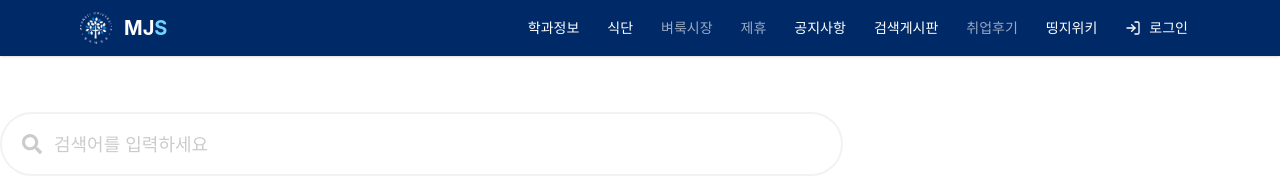
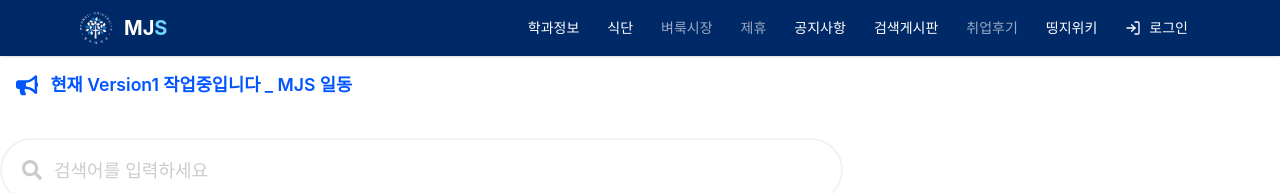
Before and after one commit to NOVA-MJU/MJS-FRONT, a React (Vite) app: page / in a window 1280 px wide. Shown: the top 193 px of the page. Built offline with nearby package versions, Linux system fonts and the light colour scheme; no server answers; a web font is replaced by a local one.

Commit message:
<Feat> fabullhormd 환경에서 디자인 변경

```diff
--- a/src/components/organisms/Header.tsx
+++ b/src/components/organisms/Header.tsx
@@ -4,12 +4,10 @@ export default function Header() {
   return (
     <div className='w-full bg-white'>
       <div className='max-w-screen-xl mx-auto px-4 py-4'>
-        <div className='hidden'>
-          <div className='flex items-center gap-3 text-[1.1rem] font-semibold text-[#0055ff]'>
-            <FaBullhorn className='text-[1.4rem]' />
+        <div className='flex items-center  gap-3 text-[1.1rem] font-semibold text-[#0055ff]'>
+          <FaBullhorn className='text-[1.4rem]' />
 
-            <span>현재 Version1 작업중입니다 _ MJS 일동</span>
-          </div>
+          <span>현재 Version1 작업중입니다 _ MJS 일동</span>
         </div>
       </div>
     </div>
--- a/src/components/templates/LayoutForMain.tsx
+++ b/src/components/templates/LayoutForMain.tsx
@@ -22,7 +22,7 @@ const LayoutForMain = ({ children }: LayoutProps) => {
       <Navbar />
 
       <main className='flex-1 w-full max-w-[1280px] mx-auto flex flex-col px-4 md:px-0'>
-        {shouldShowHeader && <Header />}
+        <div className='hidden md:block'>{shouldShowHeader && <Header />}</div>
 
         <div className='flex flex-col md:flex-row gap-4 mt-6'>
           {/* 좌 컬럼: 검색 + 메인 콘텐츠 */}
```
